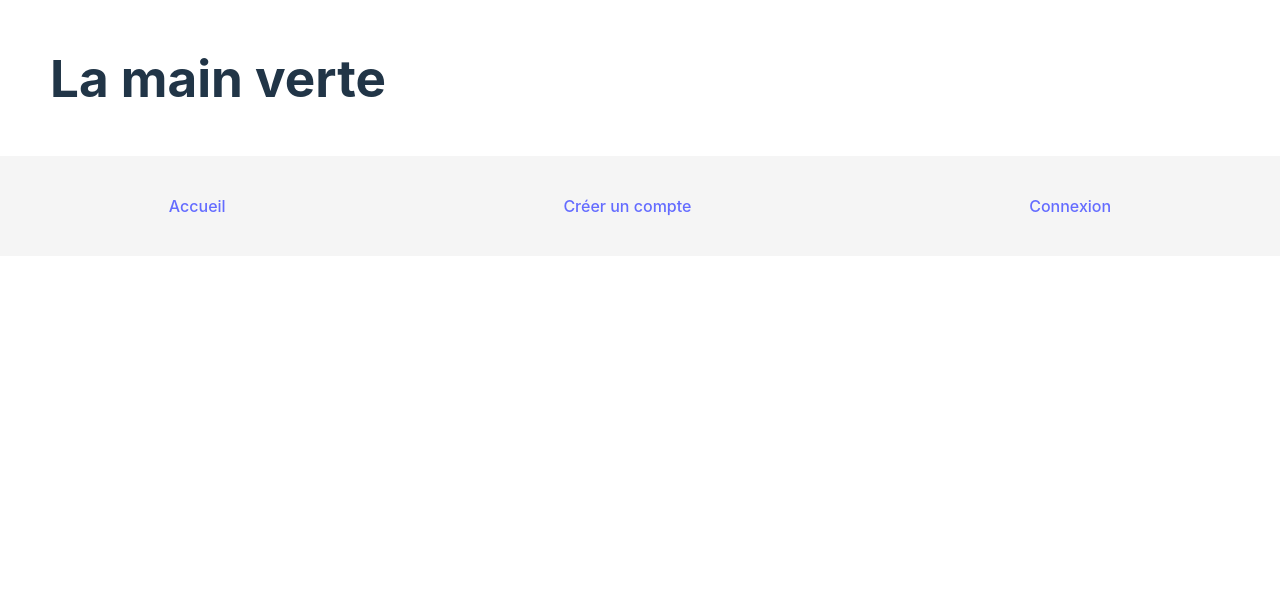
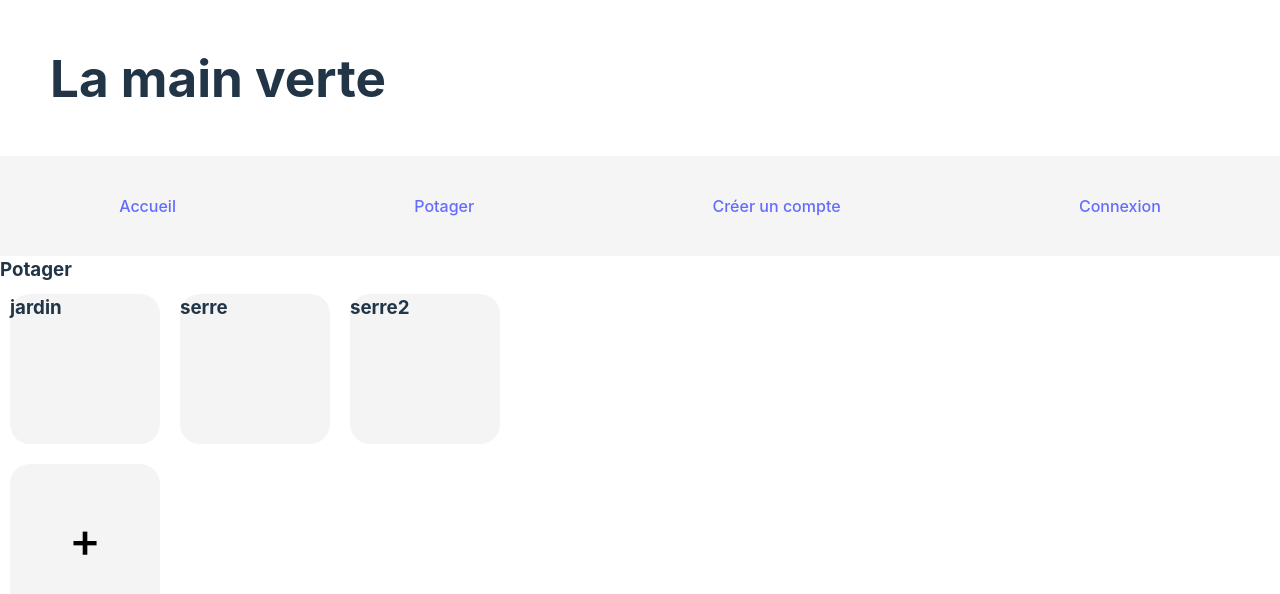
Before and after one commit to JulienKerami/lamainverte-front, a React (Vite) app in the folder La-main-verte/: page /potager in a window 1280 px wide. Shown: the top 594 px of the page. Built offline with nearby package versions, Linux system fonts and the light colour scheme.

Commit message:
potager update

```diff
--- a/La-main-verte/package.json
+++ b/La-main-verte/package.json
@@ -4,7 +4,7 @@
   "version": "0.0.0",
   "type": "module",
   "scripts": {
-    "dev": "vite",
+    "dev": "vite --host",
     "build": "vite build",
     "lint": "eslint . --ext js,jsx --report-unused-disable-directives --max-warnings 0",
     "preview": "vite preview"
--- a/La-main-verte/src/App.jsx
+++ b/La-main-verte/src/App.jsx
@@ -1,10 +1,12 @@
 import { useState } from 'react'
 import Navbar from './Component/Navbar/Navbar'
 import Login from './Component/login/Login'
+import Potager from './Component/Potager/Potager'
 import './App.css'
 import SignIn from './Component/SignIn/SignIn'
 import Home from './Component/Home/Home'
 import {Routes, Route, Link, NavLink, Router} from 'react-router-dom'
+import { PotagerContext } from './Component/Context/PotagerContext'
 
 function App() {
   const [count, setCount] = useState(0)
@@ -14,9 +16,10 @@ function App() {
 
     <h1>La main verte</h1>
 
+
     <Navbar/>
     <Routes>
-
+       <Route path='/potager' element={<Potager/>}/>
       <Route path='/signin' element={<SignIn/>}/>
       <Route path='/' element={<Home/>}/>
       <Route path='/login' element={<Login/>}/>
--- /dev/null
+++ b/La-main-verte/src/Component/Context/PotagerContext.jsx
@@ -0,0 +1,21 @@
+import { createContext, useState } from "react";
+
+
+// on initialise la creation de notre context
+export const PotagerContext = createContext('')
+
+
+export const PotagerController = ({children}) => {
+
+    const [vegetables,setVegetables] = useState([
+    ])
+
+
+    return(
+        // On passe la value ici a tous nos enfants via children
+        <PotagerContext.Provider value={[vegetables,setVegetables]}>
+        {children}
+        </PotagerContext.Provider>
+    )
+
+}
--- /dev/null
+++ b/La-main-verte/src/Component/Data/data.js
@@ -0,0 +1,125 @@
+// CREATE TABLE IF NOT EXISTS "user" (
+//     "id" INTEGER GENERATED BY DEFAULT AS IDENTITY PRIMARY KEY,
+//     "email" TEXT NOT NULL UNIQUE,
+//     "password" TEXT NOT NULL,
+//     "first_name" TEXT NOT NULL,
+//     "last_name" TEXT NOT NULL,
+//     --"location" TEXT,
+// );
+
+// CREATE TABLE IF NOT EXISTS "zone" (
+//     "id" INTEGER GENERATED BY DEFAULT AS IDENTITY PRIMARY KEY,
+//     "name" TEXT NOT NULL,
+//     "user_id" INTEGER,
+//     FOREIGN KEY ("user_id") REFERENCES "user" ("id")
+// );
+
+// CREATE TABLE IF NOT EXISTS "vegetable" (
+//     "id" INTEGER GENERATED BY DEFAULT AS IDENTITY PRIMARY KEY,
+//     "growth_time" INTEGER NOT NULL,
+//     "variety" TEXT,
+//     "comment" TEXT,
+//     "zone_id" INTEGER,
+//     "family_id" INTEGER,
+//     FOREIGN KEY ("zone_id") REFERENCES "zone" ("id"),
+//     FOREIGN KEY ("family_id") REFERENCES "family" ("id")
+// );
+
+// CREATE TABLE IF NOT EXISTS "family" (
+//     "id" INTEGER GENERATED BY DEFAULT AS IDENTITY PRIMARY KEY,
+//     "name" TEXT NOT NULL,
+//     "depth" TEXT,
+//     "start_date_day_seeding" INTEGER,
+//     "start_date_month_seeding" INTEGER,
+//     "end_date_day_seeding" INTEGER,
+//     "end_date_month_seeding" INTEGER,
+//     "start_date_day_planting" INTEGER NOT NULL,
+//     "start_date_month_planting" INTEGER NOT NULL,
+//     "end_date_day_planting" INTEGER NOT NULL,
+//     "end_date_month_planting" INTEGER NOT NULL,
+//     "start_date_day_harvest" INTEGER NOT NULL,
+//     "start_date_month_harvest" INTEGER NOT NULL,
+//     "end_date_day_harvest" INTEGER NOT NULL,
+//     "end_date_month_harvest" INTEGER NOT NULL
+// );
+
+
+// CREATE TABLE IF NOT EXISTS "vegetable" (
+//     "id" INTEGER GENERATED BY DEFAULT AS IDENTITY PRIMARY KEY,
+//     "name" TEXT NOT NULL,
+//     "growth_time" INTEGER NOT NULL,
+//     "variety" TEXT,
+//     "comment" TEXT,
+//     "zone_id" INTEGER,
+//     "family_id" INTEGER,
+//     FOREIGN KEY ("zone_id") REFERENCES "zone" ("id"),
+//     FOREIGN KEY ("family_id") REFERENCES "family" ("id")
+// );
+
+// CREATE TABLE IF NOT EXISTS "task" (
+//     "id" INTEGER GENERATED BY DEFAULT AS IDENTITY PRIMARY KEY,
+//     "type" TEXT NOT NULL,
+//     "status" BOOLEAN NOT NULL,
+//     "start_date_period" DATE,
+//     "end_date_period" DATE,
+//     "effective_date" DATE,
+//     "comment" TEXT,
+//     "vegetable_id" INTEGER,
+//     FOREIGN KEY ("vegetable_id") REFERENCES "vegetable" ("id"),
+// );
+
+
+
+export const zone = [
+    {id: 1,
+    name: "jardin",
+    },
+    {id: 2,
+    name: "serre"},
+    {id: 3,
+        name: "serre2"}
+
+
+]
+
+export const task = [
+    {id: 1,
+    type: "semer",
+    status: false,
+    start_date_period: "04/11/2024",
+    end_date_period: "12/11/2024",
+    effective_date: "08/11/2024",
+    comment: "commentaire",
+    vegetable_id: 1
+},
+{id: 2,
+    type: "planter",
+    status: false,
+    start_date_period: "04/11/2024",
+    end_date_period: "12/11/2024",
+    effective_date: "08/11/2024",
+    comment: "commentaire",
+    vegetable_id: 1
+}
+
+
+]
+
+export const vegetable = [
+    {id:1,
+    growth_time: 30,
+    name: "tomate" ,
+    variety: "",
+    comment: "",
+    zone_id: 2,
+    family_id: null},
+
+    {id:2,
+    growth_time: 30,
+    name: "poireau",
+    variety: "",
+    comment: "",
+    zone_id: 2,
+    family_id: null}
+
+]
--- a/La-main-verte/src/Component/Navbar/Navbar.jsx
+++ b/La-main-verte/src/Component/Navbar/Navbar.jsx
@@ -15,8 +15,10 @@ const Navbar = () => {
           <nav className="header__nav">
 
             <Link to='/' className="header__nav__h2">Accueil</Link>
+            <Link to='/potager' className="header__nav__h2">Potager</Link>
             <Link to='/signin'className="header__nav__h2">Créer un compte </Link>
             <Link to='/login' className="header__nav__h2">Connexion</Link>
+
 
           </nav>
         </section>
--- /dev/null
+++ b/La-main-verte/src/Component/Potager/Potager.jsx
@@ -0,0 +1,33 @@
+import React, { useState, useEffect } from 'react';
+import Zone from './Zone';
+import { zone, task, vegetable } from '../Data/data';
+import "./Potager.scss"
+
+function Potager(props) {
+    const [zones, setZone] = useState(zone);
+
+
+
+    const AddZoneHandle = () => {
+      console.log('test');
+  }
+
+
+    return (
+     <>
+    <h3>Potager</h3>
+    <section className='zone-container'>
+        {zones.map((e)=>
+        { return (<Zone nom={e.name}/>) })}
+    </section>
+    <section className='zone-container'>
+       <button className='zoneToAdd' onClick={(e)=> AddZoneHandle()}>+</button>
+    </section>
+
+
+
+  </>
+    )
+}
+
+export default Potager;
--- /dev/null
+++ b/La-main-verte/src/Component/Potager/Potager.scss
@@ -0,0 +1,11 @@
+.zone-container {
+    display: flex;
+    flex-wrap: wrap;
+}
+
+.zoneToAdd{width: 150px;
+    height: 150px;
+background: rgba(233, 233, 233, 0.5);
+border-radius: 20px;
+margin: 10px;
+font-size: 3rem;}
--- /dev/null
+++ b/La-main-verte/src/Component/Potager/Zone.jsx
@@ -0,0 +1,27 @@
+import React, { useState, useEffect } from 'react';
+import './Zone.scss'
+
+function Zone({nom}) {
+    const [name, setState] = useState("");
+
+
+
+    useEffect(() => {
+        return () => {
+
+        }
+    }, []);
+
+
+
+
+    return (
+        <>
+           <div className='zone' >
+            <h3>{nom}</h3>
+           </div>
+        </>
+    )
+}
+
+export default Zone;
--- /dev/null
+++ b/La-main-verte/src/Component/Potager/Zone.scss
@@ -0,0 +1,12 @@
+.zone{width: 150px;
+        height: 150px;
+    background: rgba(233, 233, 233, 0.5);
+border-radius: 20px;
+margin: 10px;}
+
+.zoneToAdd{width: 150px;
+    height: 150px;
+background: rgba(233, 233, 233, 0.5);
+border-radius: 20px;
+margin: 10px;
+font-size: 3rem;}
--- a/La-main-verte/src/Component/SignIn/SignIn.jsx
+++ b/La-main-verte/src/Component/SignIn/SignIn.jsx
@@ -8,7 +8,7 @@ function Signin(props) {
   const [user, setUser] = useState([]);
   const [FormCheck, setFormCheck] = useState(true)
   let navigate = useNavigate()
-  const [error, setError] = useState("")
+  const [error, setError] = useState("aaa")
   const [firstNameError, setFirstNameError] = useState(false)
   const [lastNameError, setLastNameError] = useState(false)
   const [EmailError, setEmailError] = useState(false)
@@ -37,7 +37,7 @@ function Signin(props) {
 
   const handleSubmit = async (e) => {
 
-        setFirstNameError(false)
+          setFirstNameError(false)
           setLastNameError(false)
           setEmailError(false)
           setPassword1Error(false)
@@ -51,6 +51,9 @@ function Signin(props) {
     }
 
     let validation = true
+
+
+
 
 
     //La regex permets d'utiliser une method nativ à nodeJS qui permets de verifier si certains caractères sont présent dans une chaîne de caractères.
@@ -82,12 +85,32 @@ function Signin(props) {
 
     }
 
-     if (PasswordRegEx.test(e.target[3].value) === false)
-    {
-      console.log("password not strong enough");
+    if (e.target[3].value.length < 8) {
+      console.log("doit contenir au moins 8 caractères");
       validation = false
+      setError("doit contenir au moins 8 caractères")
       setPassword1Error(true)
+    }
 
+    if (!/(?=.\d)/.test(e.target[3].value)) {
+      console.log("doit contenir au moins un chiffre");
+      validation = false
+      setError("doit contenir au moins un chiffre");
+      setPassword1Error(true)
+    }
+
+    if (!/(?=.*[A-Z])/.test(e.target[3].value)) {
+      console.log("doit contenir au moins une lettre majuscule")
+      validation = false
+      setError("doit contenir au moins une lettre majuscule")
+      setPassword1Error(true)
+    }
+
+    if (!/(?=.[!@#$%^&*(),.?":{}|<>])/.test(e.target[3].value)) {
+      console.log("doit contenir au moins un caractère spécial")
+      validation = false
+      setError("doit contenir au moins un caractère spécial")
+      setPassword1Error(true)
     }
 
      if (!(e.target[3].value === e.target[4].value) )
@@ -97,13 +120,15 @@ function Signin(props) {
       setPassword2Error(true)
     }
 
-
-
     if (validation === true) {
       console.log("subscribed!");
-
       const user = await createUser(UserArray)
   }
+
+    if (validation === false) {
+      e.target[3].value = ""
+      e.target[4].value = ""
+    }
 
     // if (user.request.status === 400) {
     //   alert(user.response.data)
@@ -132,8 +157,8 @@ function Signin(props) {
           {lastNameError?<span className='NameMessage' style={{ margin: "0", padding: "0" }}>Veuillez rentrer un prénom valide</span>:null}
           <input type="text" placeholder='Email' />
           {EmailError?<span className='NameMessage' style={{ margin: "0", padding: "0" }}>Veuillez rentrer un email valide</span>:null}
-          <input type="password" placeholder='Mot de passe' />
-          {Password1Error?<span className='NameMessage' style={{ margin: "0", padding: "0" }}>Votre mot de passe n'est pas assez robuste</span>:null}
+          <input type="password" placeholder="Mot de passe" />
+          {Password1Error?<span className='NameMessage' style={{ margin: "0", padding: "0" }}>{error}</span>:null}
           <input type="password" placeholder='Confirmer mot de passe' />
           {Password2Error?<span className='NameMessage' style={{ margin: "0", padding: "0" }}>Votre mot de passe ne correspond pas</span>:null}
           <button>Sign in</button>
```
